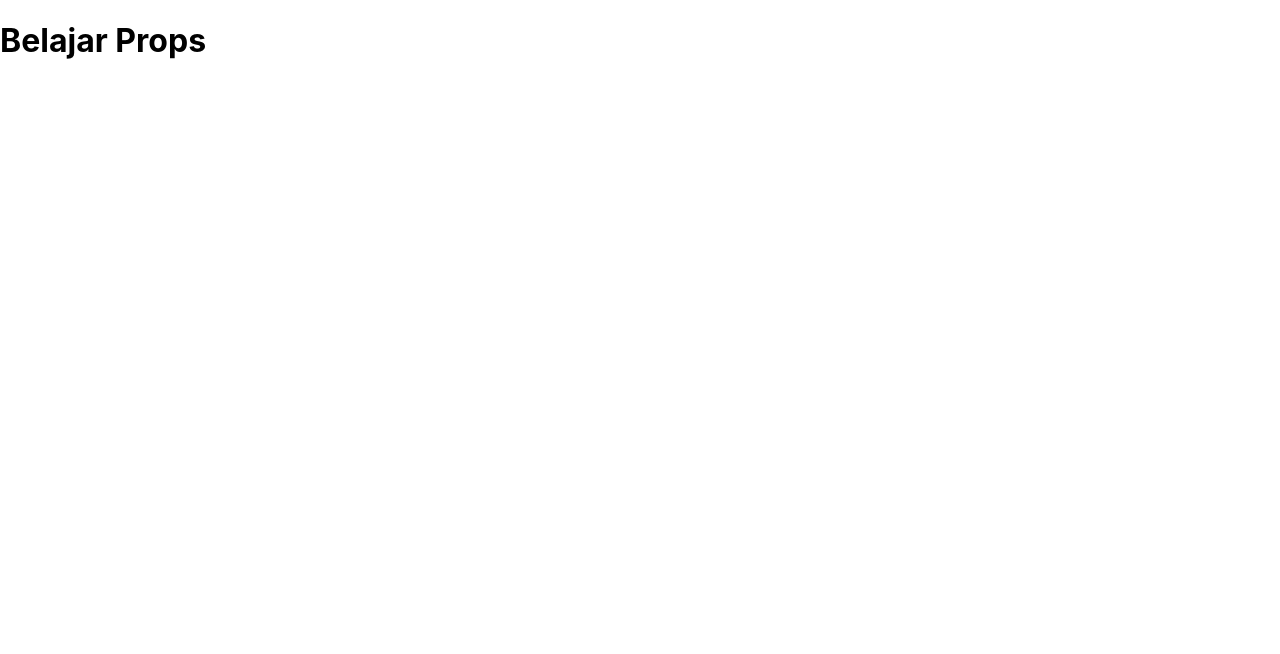
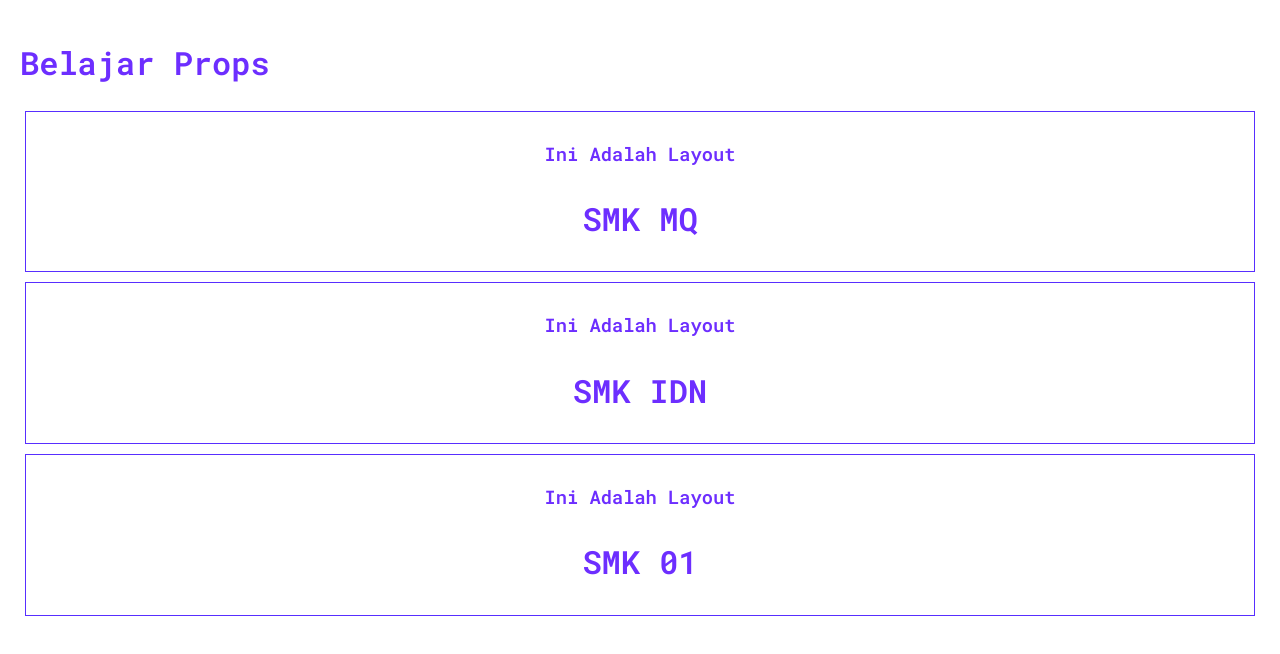
Before and after one commit to Sunflwr15/React_1, a React (Create React App) app: page / in a window 1280 px wide. Shown: the top 654 px of the page. Built offline with nearby package versions, Linux system fonts and the light colour scheme.

Commit message:
belajar-props-2

```diff
--- /dev/null
+++ b/src/App.css
@@ -0,0 +1,21 @@
+
+* {
+  color: #2eff3f;
+}
+.center {
+  height: 180px;
+  padding: 25px 50px 25px 50px;
+  border: 1px solid #582eff;
+  background: #582eff21;
+  justify-content: center;
+  display: flex;
+}
+.center1 {
+  width: fit-content;
+  height: 120px;
+  padding: 25px 50px 25px 50px;
+  border: 1px solid #582eff;
+}
+
+.layout {
+}
--- a/src/App.js
+++ b/src/App.js
@@ -1,17 +1,23 @@
-import React from 'react';
-import './style/style.css'
-
-
+import React from "react";
+import Layout from "./module/layout";
+import "./style/style.css";
 
 function App() {
   return (
     <React.Fragment>
-      <h1>
-        Belajar Props
-      </h1>
+      <h1>Belajar Props</h1>
+      <Layout title={"1"}>
+        <h1>SMK MQ</h1>
+      </Layout>
+      <Layout title={"2"}>
+        <h1>SMK IDN</h1>
+      </Layout>
+      <Layout title={"3"}>
+        <h1>SMK 01</h1>
+      </Layout>
+      {/* <Layout /> */}
     </React.Fragment>
-   );
+  );
 }
 
-
 export default App;
--- /dev/null
+++ b/src/module/layout.jsx
@@ -0,0 +1,12 @@
+import React from "react";
+
+function Layout({ children, title }) {
+  return (
+    <div className="layout text-center">
+      <h3>Ini Adalah Layout</h3>
+      {children}
+    </div>
+  );
+}
+
+export default Layout;
--- a/src/style/style.css
+++ b/src/style/style.css
@@ -1,6 +1,22 @@
-.input{
-    background: wheat;
-    border: 2px solid black;
-    padding: 10px 30px;
+@import url("https://fonts.googleapis.com/css2?family=Roboto+Mono:wght@300;400;500;600&display=swap");
+* {
+  color: #6d2eff;
+  font-family: "Roboto Mono";
+  padding: 5px;
+}
+.center {
+  height: 180px;
+  padding: 25px 50px 25px 50px;
+  border: 1px solid #582eff;
+  background: #582eff21;
+  justify-content: center;
+  display: flex;
+}
+.text-center{
+    text-align: center;
+}
 
+.layout{
+    border:1px solid #582eff;
+    margin: 10px;
 }
```
